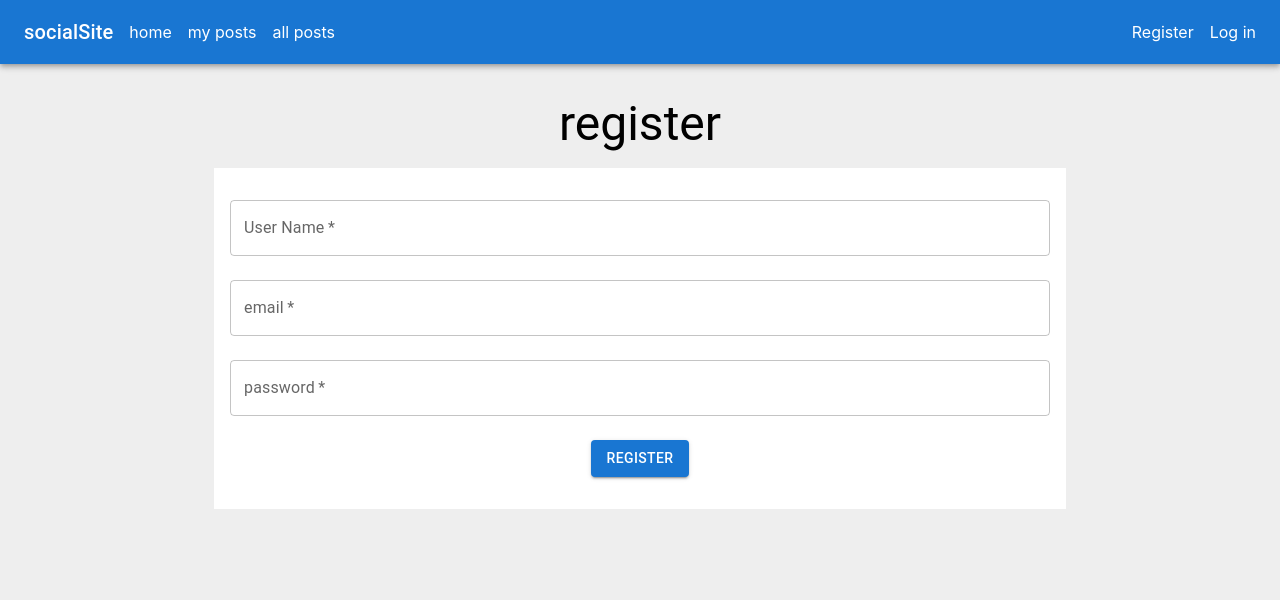
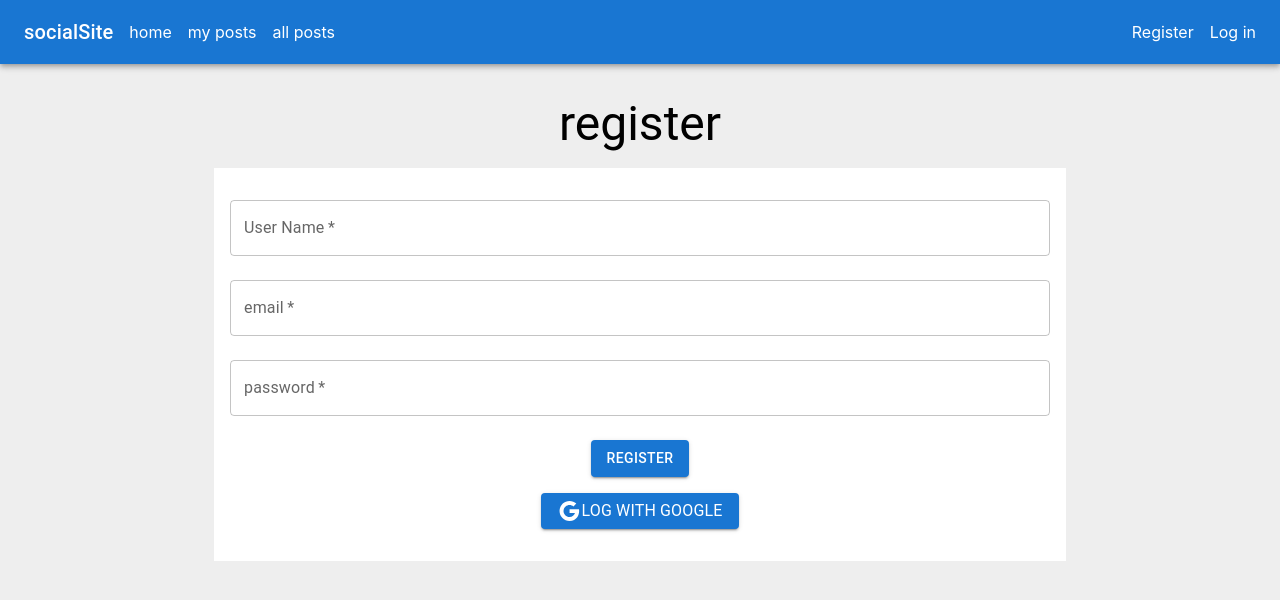
Before and after one commit to Mohammed-Almuziny/w09d05, a React (Create React App) app: page /register in a window 1280 px wide. Shown: the top 600 px of the page. Built offline with nearby package versions, Linux system fonts and the light colour scheme.

Commit message:
create Log with google components

```diff
--- a/package.json
+++ b/package.json
@@ -12,6 +12,7 @@
     "@testing-library/user-event": "^12.8.3",
     "axios": "^0.24.0",
     "dotenv": "^10.0.0",
+    "popup-tools": "^1.0.2",
     "react": "^17.0.2",
     "react-dom": "^17.0.2",
     "react-redux": "^7.2.6",
--- a/src/components/Header/RightSide.jsx
+++ b/src/components/Header/RightSide.jsx
@@ -1,5 +1,6 @@
 import React from "react";
 import { useSelector, useDispatch } from "react-redux";
+import axios from "axios";
 import { Link, Button } from "@mui/material";
 
 import { logout } from "./../../reducers/account";
@@ -9,11 +10,16 @@ export const RightSide = () => {
 
   const dispatch = useDispatch();
 
+  const handleLogOut = () => {
+    dispatch(logout({}));
+    axios.get(`${process.env.REACT_APP_BASE_URL}/logout`);
+  };
+
   return user ? (
     <>
       <h1>{user} </h1>
 
-      <Button color="inherit" onClick={() => dispatch(logout({}))}>
+      <Button color="inherit" onClick={() => handleLogOut()}>
         log out
       </Button>
     </>
--- /dev/null
+++ b/src/components/LogWithGoogle.jsx
@@ -0,0 +1,47 @@
+import React from "react";
+import { useNavigate } from "react-router-dom";
+import { useDispatch } from "react-redux";
+import popupTools from "popup-tools";
+import { Typography, Button } from "@mui/material";
+import GoogleIcon from "@mui/icons-material/Google";
+
+import { login } from "./../reducers/account";
+
+export const LogWithGoogle = () => {
+  const navigate = useNavigate();
+  const dispatch = useDispatch();
+
+  const logGoogle = () => {
+    console.log("google");
+    popupTools.popup(
+      `${process.env.REACT_APP_BASE_URL}/auth/google`,
+      "Google Login",
+      { width: 400, height: 600 },
+      (err, response) => {
+        if (response) {
+          const { result, token } = response;
+          const data = {
+            user: result.name,
+            userId: result._id,
+            role: result.role.role,
+            token: token,
+          };
+          dispatch(login({ ...data }));
+
+          navigate("/");
+        } else {
+          console.log(err);
+        }
+      }
+    );
+  };
+
+  return (
+    <Typography align="center" my={2}>
+      <Button onClick={() => logGoogle()} variant="contained">
+        <GoogleIcon />
+        <Typography> log with Google</Typography>
+      </Button>
+    </Typography>
+  );
+};
--- a/src/pages/Login.jsx
+++ b/src/pages/Login.jsx
@@ -12,6 +12,7 @@ import {
 } from "@mui/material";
 
 import { login } from "./../reducers/account";
+import { LogWithGoogle } from "./../components/LogWithGoogle";
 
 export const Login = ({ setUser, setRole, setToken }) => {
   const [email, setEmail] = useState("");
@@ -82,6 +83,7 @@ export const Login = ({ setUser, setRole, setToken }) => {
               log in
             </Button>
           </Typography>
+          <LogWithGoogle />
         </form>
       </Box>
     </Container>
--- a/src/pages/Register.jsx
+++ b/src/pages/Register.jsx
@@ -10,6 +10,8 @@ import {
   Typography,
   Button,
 } from "@mui/material";
+
+import { LogWithGoogle } from "./../components/LogWithGoogle";
 
 export const Register = () => {
   const [name, setName] = useState("");
@@ -97,6 +99,8 @@ export const Register = () => {
               register
             </Button>
           </Typography>
+
+          <LogWithGoogle />
         </form>
       </Box>
     </Container>
```
Also changed, not shown: 2 other files (tests, documents, lock files or other folders).
